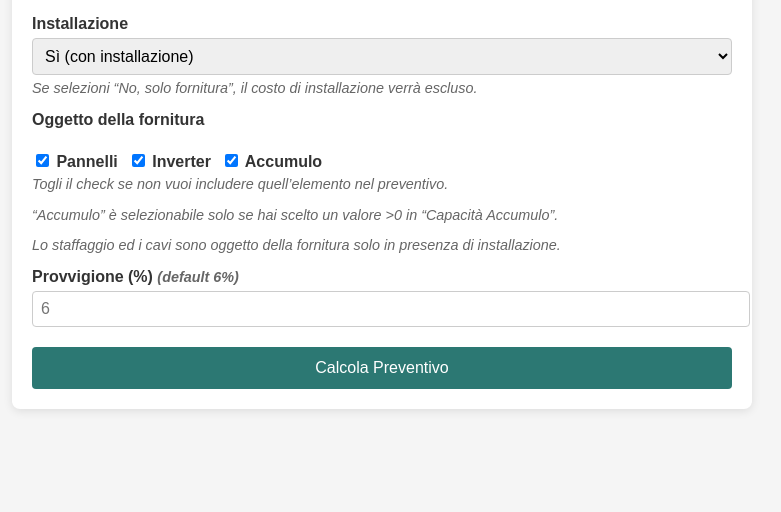
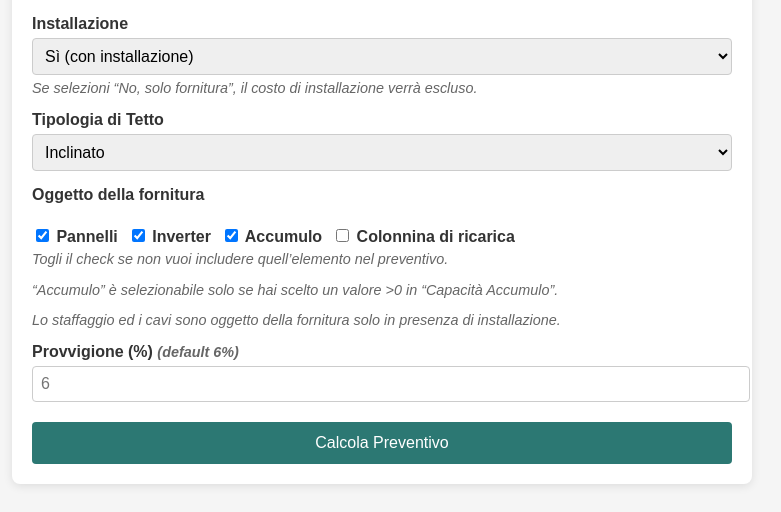
Before and after one commit to davidefnapolitano/preventivi-webapp, a Flask app: page / in a window 1280 px wide. Shown: the part 614-1126 px from the top of the page, without its empty margins (258-1039 px from the left). Before the commit the page ends 1025 px from the top, so only its background shows below. Run offline with Flask 2, Linux system fonts and the light colour scheme; the visitor is signed in with stand-in values (Sample User, id 1).

Commit message:
Add roof type and charging station options

```diff
--- a/templates/form.html
+++ b/templates/form.html
@@ -75,12 +75,20 @@
       </select>
       <p class="note">Se selezioni “No, solo fornitura”, il costo di installazione verrà escluso.</p>
 
-      <!-- 8. Oggetto della fornitura (nuovo) -->
+      <!-- 8. Tipologia di Tetto -->
+      <label for="tetto">Tipologia di Tetto</label>
+      <select id="tetto" name="tetto" required>
+        <option value="inclinato">Inclinato</option>
+        <option value="piano">Piano (occorrono le zavorre)</option>
+      </select>
+
+      <!-- 9. Oggetto della fornitura (nuovo) -->
       <label>Oggetto della fornitura</label>
       <div class="checkbox-group">
         <label><input type="checkbox" id="objPannelli" checked> Pannelli</label>
         <label><input type="checkbox" id="objInverter" checked> Inverter</label>
         <label><input type="checkbox" id="objAccumulo" checked> Accumulo</label>
+        <label><input type="checkbox" id="objColonnina"> Colonnina di ricarica</label>
       </div>
       <p class="note">Togli il check se non vuoi includere quell’elemento nel preventivo.</p>
       <p class="note">“Accumulo” è selezionabile solo se hai scelto un valore >0 in “Capacità Accumulo”.</p>
@@ -112,6 +120,10 @@
       <div class="result-item">
         <span class="result-label">Installazione:</span>
         <span class="result-value" id="display-installazione">-</span>
+      </div>
+      <div class="result-item">
+        <span class="result-label">Tipologia Tetto:</span>
+        <span class="result-value" id="display-tetto">-</span>
       </div>
       <div class="result-item">
         <span class="result-label">Oggetto Fornitura:</span>
@@ -208,9 +220,11 @@
     const tagliaEl           = document.getElementById('taglia');
     const accumuloEl         = document.getElementById('accumulo');
     const installazioneEl    = document.getElementById('installazione');
+    const tettoEl            = document.getElementById('tetto');
     const objPannelliEl      = document.getElementById('objPannelli');
     const objInverterEl      = document.getElementById('objInverter');
     const objAccumuloEl      = document.getElementById('objAccumulo');
+    const objColonninaEl     = document.getElementById('objColonnina');
     const provvigioneEl      = document.getElementById('provvigione');
     const calcolaBtn         = document.getElementById('calcolaBtn');
     const risultatiDiv       = document.getElementById('risultati');
@@ -231,6 +245,7 @@
     const displayAccumulo          = document.getElementById('display-accumulo');
     const displayTipologia         = document.getElementById('display-tipologia');
     const displayInstallazione     = document.getElementById('display-installazione');
+    const displayTetto             = document.getElementById('display-tetto');
     const displayOggetto           = document.getElementById('display-oggetto');
     const displayTipologiaCliente  = document.getElementById('display-tipologia-cliente');
     const costoComplessivoEl       = document.getElementById('costo-complessivo');
@@ -372,9 +387,11 @@
       const potenza           = parseFloat(tagliaEl.value);
       const accumulo          = parseFloat(accumuloEl.value);
       const installazione     = installazioneEl.value;      // "si"/"no"
+      const tetto             = tettoEl.value;              // inclinato/piano
       const wantPannelli      = objPannelliEl.checked;
       const wantInverter      = objInverterEl.checked;
       const wantAccumulo      = objAccumuloEl.checked;
+      const wantColonnina     = objColonninaEl.checked;
       let provvigionePerc     = parseFloat(provvigioneEl.value);
       if (isNaN(provvigionePerc) || provvigionePerc <= 0) provvigionePerc = 6;
 
@@ -411,7 +428,9 @@
 
       // 2.c) Staffaggio
       if (wantPannelli && installazione === "si") {
-        costo += costData.staffaggio[potenza] || 0;
+        let staff = costData.staffaggio[potenza] || 0;
+        if (tetto === 'piano') staff *= 2;
+        costo += staff;
       }
 
       // 2.d) Accumulo
@@ -427,7 +446,12 @@
         costo += costData.meter[tipologia][potenza] || 0;
       }
 
-      // 2.f) Installazione: se “si”, applico la nuova formula
+      // 2.f) Colonnina di ricarica
+      if (wantColonnina) {
+        costo += 250;
+      }
+
+      // 2.g) Installazione: se “si”, applico la nuova formula
       let costoInstallazione = 0;
       if (installazione === "si") {
         // 200 €/kW
@@ -440,8 +464,12 @@
         if (wantAccumulo) {
           costoInstallazione += 250;
         }
+        // 250 € per installazione colonnina (se selezionata)
+        if (wantColonnina) {
+          costoInstallazione += 250;
+        }
         // 200 € cavi (se selezionato almeno un oggetto diverso da “Pannelli”)
-        if (wantInverter || wantAccumulo) {
+        if (wantInverter || wantAccumulo || wantColonnina) {
           costoInstallazione += 200;
         }
       }
@@ -473,10 +501,12 @@
       displayAccumulo.textContent          = (wantAccumulo ? accumulo + ' kWh' : 'Nessuno');
       displayTipologia.textContent         = (tipologia === 'Mono' ? 'Monofase' : 'Trifase');
       displayInstallazione.textContent     = (installazione === 'si' ? 'Sì' : 'No');
+      displayTetto.textContent             = (tetto === 'piano' ? 'Piano' : 'Inclinato');
       let oggettoArr = [];
       if (wantPannelli) oggettoArr.push('Pannelli');
       if (wantInverter) oggettoArr.push('Inverter');
       if (wantAccumulo) oggettoArr.push('Accumulo');
+      if (wantColonnina) oggettoArr.push('Colonnina');
       displayOggetto.textContent           = oggettoArr.join(', ');
       displayTipologiaCliente.textContent  = tipologiaCliente;
       costoComplessivoEl.textContent       = formattaConPunti(Math.round(costo)) + ' €';
@@ -539,9 +569,11 @@
         potenza:          parseFloat(tagliaEl.value),
         accumulo:         parseFloat(accumuloEl.value) || 0,
         installazione:    installazioneEl.value,
+        tetto:            tettoEl.value,
         objPannelli:      objPannelliEl.checked,
         objInverter:      objInverterEl.checked,
         objAccumulo:      objAccumuloEl.checked,
+        objColonnina:     objColonninaEl.checked,
         prezzoListino:    currentCalc.prezzoListino,
         prezzoFormatted:  prezzoFormattato,
         provvigione:      currentCalc.provvigione,
@@ -585,9 +617,11 @@
         potenza:          parseFloat(tagliaEl.value),
         accumulo:         parseFloat(accumuloEl.value) || 0,
         installazione:    installazioneEl.value,
+        tetto:            tettoEl.value,
         objPannelli:      objPannelliEl.checked,
         objInverter:      objInverterEl.checked,
         objAccumulo:      objAccumuloEl.checked,
+        objColonnina:     objColonninaEl.checked,
         prezzoListino:    currentCalc.prezzoListino,
         prezzoFormatted:  prezzoFormattato,
         provvigione:      currentCalc.provvigione,
```
